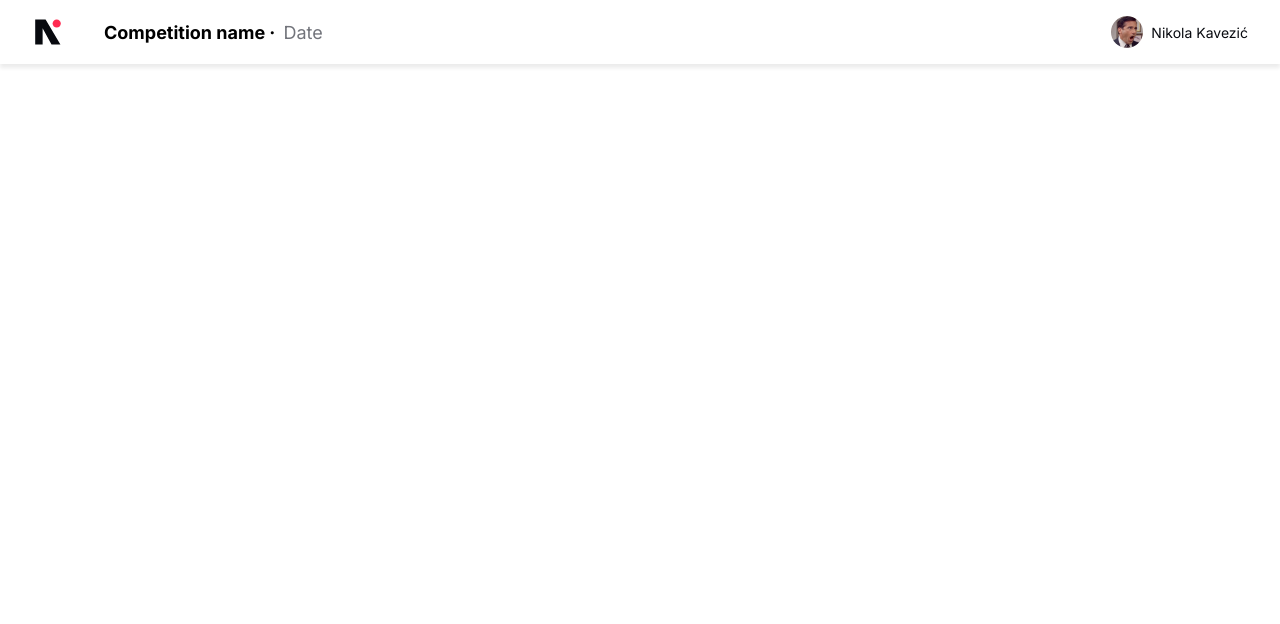
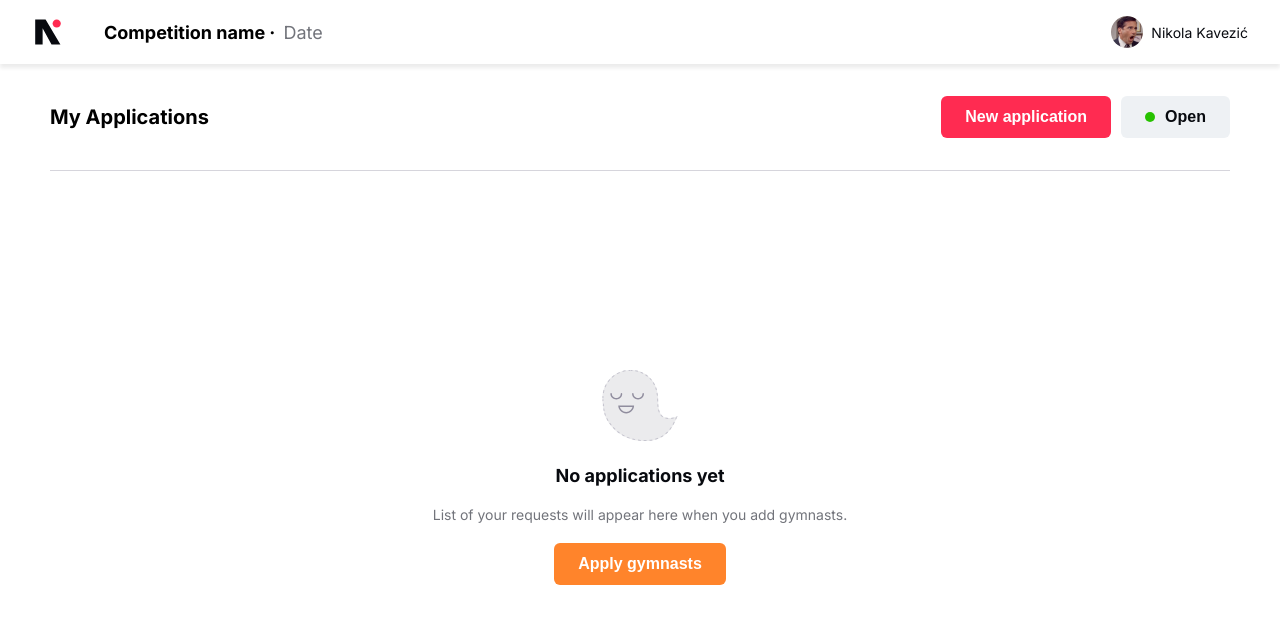
Before and after one commit to dhunjadi/bfs-elvien, a React (Vite) app: page / in a window 1280 px wide. Shown: the top 624 px of the page. Built offline with nearby package versions, Linux system fonts and the light colour scheme.

Commit message:
styled empty page

```diff
--- a/src/App.tsx
+++ b/src/App.tsx
@@ -1,9 +1,31 @@
+import Button from './components/Button';
 import Navbar from './components/Navbar';
+import GhostIcon from './assets/GhostIcon.svg';
 
 function App() {
     return (
-        <div className="app">
+        <div className="p-home">
             <Navbar />
+            <div className="p-home__header">
+                <div className="p-home__header_content">
+                    <h1>My Applications</h1>
+
+                    <div>
+                        <Button varient="primary">New application</Button>
+                        <Button varient="primary" disabled hasIcon>
+                            Open
+                        </Button>
+                    </div>
+                </div>
+                <div className="p-home__header_divider" />
+            </div>
+
+            <main className="p-home__content">
+                <img className="p-home__content_icon" src={GhostIcon} alt="ghost icon" />
+                <h3>No applications yet</h3>
+                <small>List of your requests will appear here when you add gymnasts.</small>
+                <Button varient="tertiary">Apply gymnasts</Button>
+            </main>
         </div>
     );
 }
--- a/src/styles/components/button.scss
+++ b/src/styles/components/button.scss
@@ -11,6 +11,7 @@
     transition: all 0.3s;
     cursor: pointer;
     padding: 1.2rem 2.4rem;
+    font-size: 1.6rem;
 
     &--tertiary {
         background-color: $color-primary-judge;
--- /dev/null
+++ b/src/styles/pages/all.scss
@@ -0,0 +1 @@
+@import 'homepage';
--- /dev/null
+++ b/src/styles/pages/homepage.scss
@@ -0,0 +1,53 @@
+.p-home {
+    display: flex;
+    flex-direction: column;
+    height: 100vh;
+
+    &__header {
+        &_content {
+            display: flex;
+            justify-content: space-between;
+            padding: 3.2rem 5rem;
+
+            & > div {
+                display: flex;
+                gap: 1rem;
+            }
+
+            & > h1 {
+                align-self: center;
+            }
+        }
+
+        &_divider {
+            margin: 0 5rem;
+            border-top: 1px solid $color-divider-medium;
+        }
+    }
+
+    &__content {
+        flex: 1;
+        display: flex;
+        flex-direction: column;
+        justify-content: center;
+        align-items: center;
+
+        & > * {
+            margin-bottom: 2rem;
+        }
+
+        &_icon {
+            max-width: 8rem;
+        }
+
+        h3 {
+            font-size: 1.8rem;
+            color: $color-text-primary;
+        }
+
+        small {
+            font-size: 1.4rem;
+            color: $color-text-secondary;
+        }
+    }
+}
--- a/src/styles/styles.scss
+++ b/src/styles/styles.scss
@@ -1,3 +1,4 @@
 @import './abstracts/all';
 @import './base/all';
+@import './pages/all';
 @import './components/all';
```
Also changed, not shown: src/assets/GhostIcon.svg (added).
